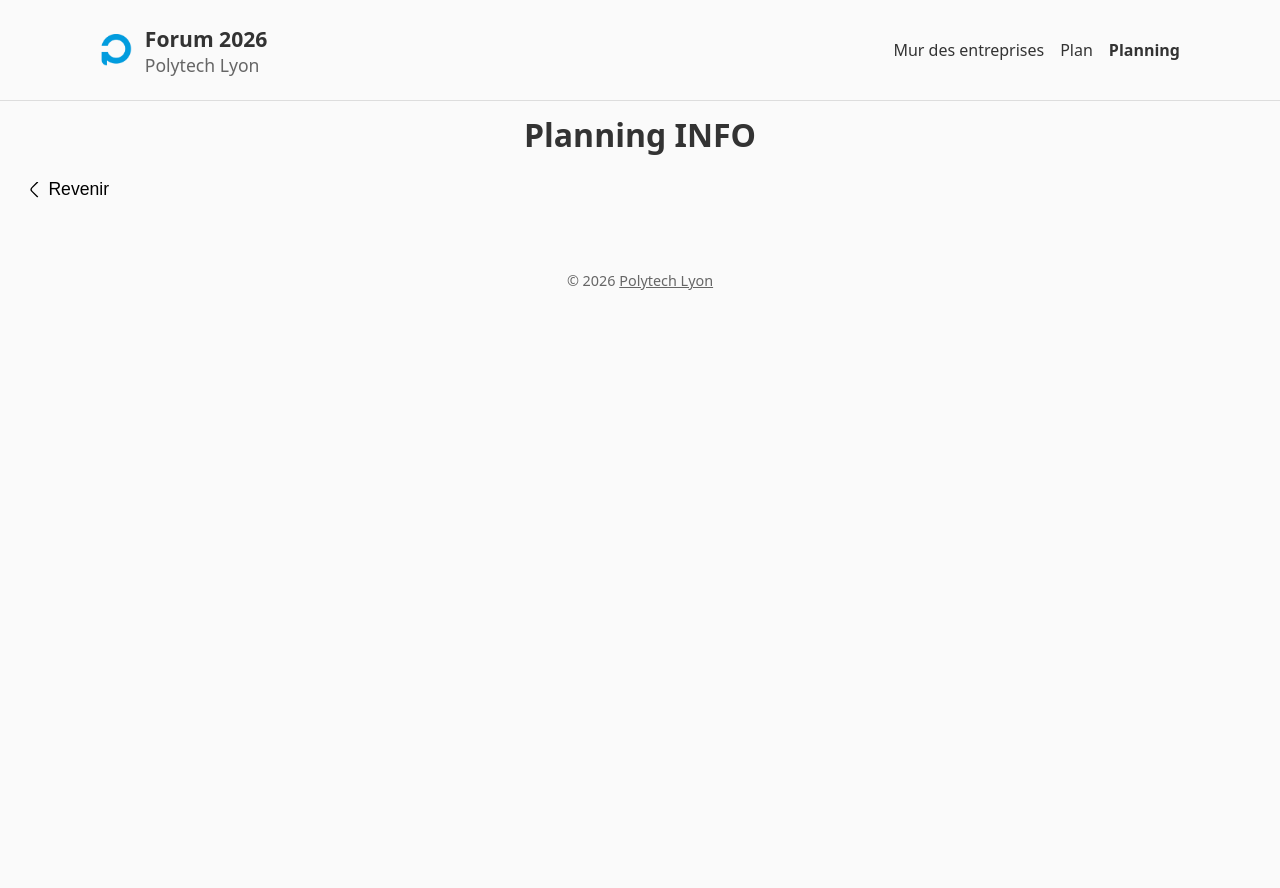
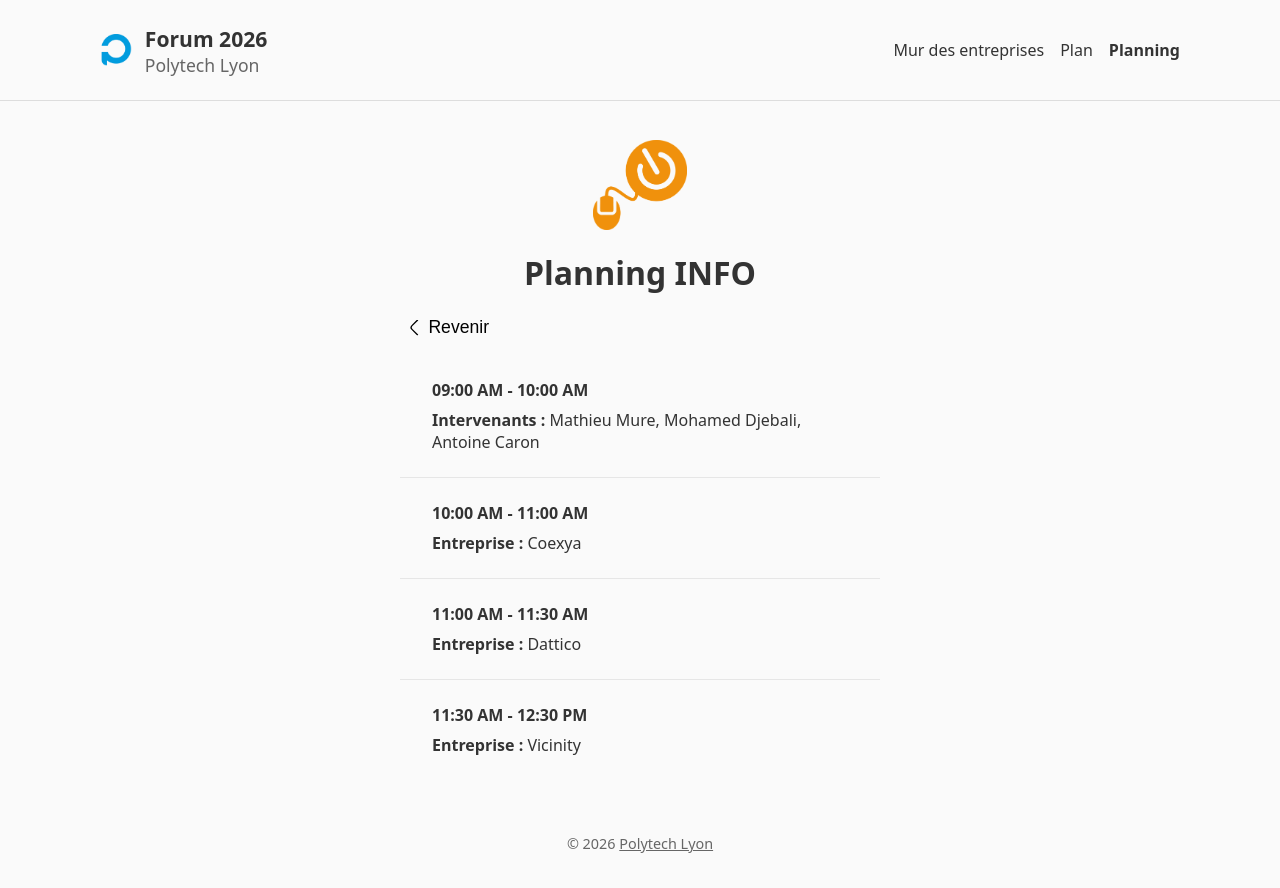
Before and after one commit to bengaudry/forum-polytech-lyon, a Vue app: page /planning in a window 1280 px wide. Both pictures are taken after a click on the button "INFO". Before the commit the page ends 800 px from the top, so only its background shows below. Built offline with nearby package versions, Linux system fonts and the light colour scheme.

Commit message:
plannings

```diff
--- /dev/null
+++ b/src/lib/plannings.ts
@@ -0,0 +1,132 @@
+import type { SpecialitePolytech } from './constants'
+
+type Planning = {
+  startHour: Date
+  endHour: Date
+  companies?: { name: string; logo?: string }[]
+  speakers?: { name: string; details?: string }[]
+}
+
+export const plannings: Record<SpecialitePolytech, Array<Planning>> = {
+  MAM: [
+    {
+      startHour: new Date(2026, 3, 26, 9, 0),
+      endHour: new Date(2026, 3, 26, 10, 0),
+      companies: [{ name: 'Thelio', logo: '/images/logos/compressed/thelio.png' }],
+    },
+    {
+      startHour: new Date(2026, 3, 26, 10, 0),
+      endHour: new Date(2026, 3, 26, 11, 0),
+      companies: [{ name: 'Dattico', logo: '/images/logos/originals/dattico.svg' }],
+    },
+    {
+      startHour: new Date(2026, 3, 26, 11, 30),
+      endHour: new Date(2026, 3, 26, 12, 30),
+      speakers: [{ name: 'Ambroise Kitohou' }, { name: 'Cheikh Fall', details: 'Promotion 2025' }],
+    },
+  ],
+  INFO: [
+    {
+      startHour: new Date(2026, 3, 26, 9, 0),
+      endHour: new Date(2026, 3, 26, 10, 0),
+      speakers: [{ name: 'Mathieu Mure' }, { name: 'Mohamed Djebali' }, { name: 'Antoine Caron' }],
+    },
+    {
+      startHour: new Date(2026, 3, 26, 10, 0),
+      endHour: new Date(2026, 3, 26, 11, 0),
+      companies: [{ name: 'Coexya' }],
+    },
+    {
+      startHour: new Date(2026, 3, 26, 11, 0),
+      endHour: new Date(2026, 3, 26, 11, 30),
+      companies: [{ name: 'Dattico' }],
+    },
+    {
+      startHour: new Date(2026, 3, 26, 11, 30),
+      endHour: new Date(2026, 3, 26, 12, 30),
+      companies: [{ name: 'Vicinity' }],
+    },
+  ],
+  MAT: [
+    {
+      startHour: new Date(2026, 3, 26, 9, 0),
+      endHour: new Date(2026, 3, 26, 10, 0),
+      companies: [{ name: 'Aero' }],
+    },
+    {
+      startHour: new Date(2026, 3, 26, 10, 0),
+      endHour: new Date(2026, 3, 26, 11, 0),
+      companies: [{ name: 'Andrice' }, { name: 'Basseti' }, { name: 'Vicinity' }],
+    },
+    {
+      startHour: new Date(2026, 3, 26, 11, 0),
+      endHour: new Date(2026, 3, 26, 11, 30),
+      speakers: [
+        { name: 'Damien Cabut', details: 'Promotion 2017' },
+        { name: 'Christophe Garnier', details: 'Promotion 1995' },
+      ],
+    },
+    {
+      startHour: new Date(2026, 3, 26, 11, 30),
+      endHour: new Date(2026, 3, 26, 12, 30),
+      companies: [{ name: 'SFEN' }],
+    },
+  ],
+  MECA: [
+    {
+      startHour: new Date(2026, 3, 26, 9, 0),
+      endHour: new Date(2026, 3, 26, 10, 0),
+      companies: [{ name: 'Aero' }],
+    },
+    {
+      startHour: new Date(2026, 3, 26, 10, 0),
+      endHour: new Date(2026, 3, 26, 11, 0),
+      companies: [{ name: 'Andrice' }, { name: 'Basseti' }, { name: 'Vicinity' }],
+    },
+    {
+      startHour: new Date(2026, 3, 26, 11, 0),
+      endHour: new Date(2026, 3, 26, 11, 30),
+      speakers: [
+        { name: 'Damien Cabut', details: 'Promotion 2017' },
+        { name: 'Christophe Garnier', details: 'Promotion 1995' },
+      ],
+    },
+    {
+      startHour: new Date(2026, 3, 26, 11, 30),
+      endHour: new Date(2026, 3, 26, 12, 30),
+      companies: [{ name: 'SFEN' }],
+    },
+  ],
+  SIR: [
+    {
+      startHour: new Date(2026, 3, 26, 9, 0),
+      endHour: new Date(2026, 3, 26, 10, 0),
+      companies: [{ name: 'Aero' }],
+    },
+    {
+      startHour: new Date(2026, 3, 26, 10, 0),
+      endHour: new Date(2026, 3, 26, 11, 0),
+      companies: [{ name: 'Andrice' }, { name: 'Basseti' }, { name: 'Vicinity' }],
+    },
+    {
+      startHour: new Date(2026, 3, 26, 11, 0),
+      endHour: new Date(2026, 3, 26, 11, 30),
+      speakers: [
+        { name: 'Damien Cabut', details: 'Promotion 2017' },
+        { name: 'Christophe Garnier', details: 'Promotion 1995' },
+      ],
+    },
+    {
+      startHour: new Date(2026, 3, 26, 11, 30),
+      endHour: new Date(2026, 3, 26, 12, 30),
+      companies: [{ name: 'SFEN' }],
+    },
+  ],
+  GBM: [
+    {
+      startHour: new Date(2026, 3, 26, 11, 30),
+      endHour: new Date(2026, 3, 26, 12, 30),
+      companies: [{ name: 'Hecapp' }],
+    },
+  ],
+}
--- a/src/views/PlanningView.vue
+++ b/src/views/PlanningView.vue
@@ -1,18 +1,51 @@
 <script setup lang="ts">
-import { ref } from 'vue'
+import { computed, ref } from 'vue'
 import { POLYTECH_SPECIALITIES, type SpecialitePolytech } from '@/lib/constants'
+import { plannings } from '@/lib/plannings'
 
 const selectedSpecialityName = ref<SpecialitePolytech | null>(null)
+
+const speciality = computed(() => {
+  if (!selectedSpecialityName.value) return null;
+  return POLYTECH_SPECIALITIES.find((s) => s.name === selectedSpecialityName.value) || null
+})
+
+const planning = computed(() => {
+  if (!selectedSpecialityName.value) return null
+  return plannings[selectedSpecialityName.value] || null
+})
 </script>
 
 <template>
+  <img v-if="speciality" :src="speciality.logo" :alt="`Logo de la filière ${selectedSpecialityName}`" height="90" class="logo-filiere" />
   <h1>Planning {{ selectedSpecialityName }}</h1>
-  <p v-if="selectedSpecialityName">
+  <div v-if="selectedSpecialityName">
     <button @click="selectedSpecialityName = null" class="back-btn">
       <img src="/images/icons/angle-left.svg" alt="<" width="16" height="16" />
       Revenir
     </button>
-  </p>
+
+    <ul class="planning">
+      <li v-for="event in planning" :key="event.startHour.toDateString()" class="planning-event">
+        <span class="event-time">{{ event.startHour.toLocaleTimeString(undefined, {
+          hour: '2-digit',
+          minute: '2-digit',
+        }) }} - {{ event.endHour.toLocaleTimeString(undefined, {
+          hour: '2-digit',
+          minute: '2-digit',
+        }) }}</span>
+        <div v-if="event.companies">
+        <strong>{{ event.companies.length > 1 ? "Entreprises" : "Entreprise" }} : </strong>
+        {{ event.companies.map((c) => c.name).join(', ') }}
+
+        </div>
+        <div v-if="event.speakers">
+        <strong>{{ event.speakers.length > 1 ? "Intervenants" : "Intervenant" }} : </strong>
+          {{ event.speakers.map((s) => s.name).join(', ') }}
+        </div>
+      </li>
+    </ul>
+  </div>
   <div v-else class="grid">
     <button
       v-for="speciality in POLYTECH_SPECIALITIES"
@@ -29,11 +62,16 @@ const selectedSpecialityName = ref<SpecialitePolytech | null>(null)
 </template>
 
 <style scoped lang="scss">
+.logo-filiere {
+  display: block;
+  margin: 0 auto;
+  margin-top: 3rem;
+  margin-bottom: 1rem;
+}
+
 .back-btn {
-  img {
-    transform: translateY(0.5px);
-  }
-
+  width: 480px;
+  margin: 0 auto;
   background-color: transparent;
   font-size: 1.1rem;
   border: none;
@@ -42,6 +80,44 @@ const selectedSpecialityName = ref<SpecialitePolytech | null>(null)
   align-items: center;
   gap: 0.4rem;
   margin-bottom: 1rem;
+
+  img {
+    transform: translateY(0.5px);
+  }
+
+  &:hover {
+    cursor: pointer;
+  }
+}
+
+.event-time {
+  font-weight: bold;
+  display: block;
+  margin-bottom: 0.5rem;
+}
+
+.planning {
+  list-style-type: none;
+  max-width: 480px;
+  margin: 0 auto;
+  padding: 0;
+}
+
+.event-companies-list {
+  list-style-type: none;
+  padding-left: 0;
+  margin: 0;
+}
+
+.event-company {
+  display: flex;
+  flex-direction: row;
+  align-items: center;
+  gap: 0.5rem;
+
+  img {
+    object-fit: contain;
+  }
 }
 
 .grid {
@@ -55,8 +131,16 @@ const selectedSpecialityName = ref<SpecialitePolytech | null>(null)
   margin: 0 auto;
 }
 
+.planning-event {
+  padding: 1.5rem 2rem;
+}
+
+.planning-event:not(:last-child) {
+  border-bottom: 1px solid #e6e6e6;
+}
+
 .speciality-link {
-  background-color: transparent;
+  background-color: #fff;
   border: 1px solid #e6e6e6;
   display: flex;
   flex-grow: 1;
@@ -65,8 +149,7 @@ const selectedSpecialityName = ref<SpecialitePolytech | null>(null)
   align-items: center;
   justify-content: center;
   color: black;
-  min-width: 150px;
-  max-width: 220px;
+  width: 200px;
   margin: 10px;
   height: 150px;
   padding: 20px 40px;
@@ -84,5 +167,10 @@ const selectedSpecialityName = ref<SpecialitePolytech | null>(null)
     font-weight: bold;
     font-size: 1.2rem;
   }
+
+  &:hover {
+    cursor: pointer;
+    background-color: #f0f0f0;
+  }
 }
 </style>
```
